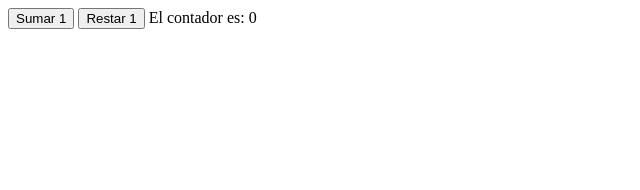
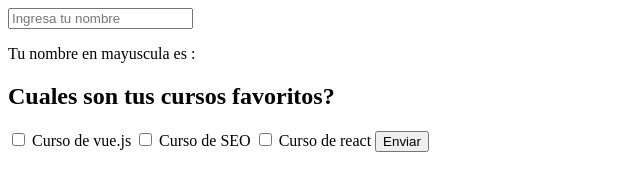
Before and after one commit to goandreus/HolaMundo, a plain HTML site: page index.html in a window 1280 px wide. Shown: the whole page, without its empty margins (0-640 px from the left). Drawn offline with nearby package versions, Linux system fonts and the light colour scheme.

Commit message:
Add files via upload

```diff
--- a/index.html
+++ b/index.html
@@ -10,9 +10,20 @@
 <body>
 
     <div id="app">
-        <button @click="sumar++">Sumar 1</button>
-        <button v-on:click="restar--">Restar 1</button>
-        El contador es: {{contador}}
+        <input type="text" name="nombre" placeholder="Ingresa tu nombre" v-model="nombre">
+        <p>Tu nombre en mayuscula es : {{nombre | uppercase}} </p>
+
+        <form @submit.prevent="submit" action="" method="get">
+            <h2>Cuales son tus cursos favoritos?</h2>
+            <input v-model="cursos" type="checkbox" id="vue" value="vue">
+            <label for="vue">Curso de vue.js</label>
+            <input v-model="cursos" type="checkbox" id="seo" value="seo">
+            <label for="seo">Curso de SEO </label>
+            <input v-model="cursos" type="checkbox" id="react" value="react">
+            <label for="react">Curso de react</label>
+            <button type="submit">Enviar</button>
+
+        </form>
     </div>
     <script src="https://cdn.jsdelivr.net/npm/vue/dist/vue.js"></script>
     <script type="text/javascript">
@@ -20,8 +31,23 @@
         el: '#app',
         data:{
 
-            contador: 0
-        }//,
+            nombre:'',
+            cursos: []
+        },
+        filters:{
+            uppercase:function(str){
+                return str.toUppercase
+            }
+        },
+        methods:{
+            submit: function(){
+                console.log('Se ejecuta el submit')
+                console.log(this.cursos)
+            }
+        }
+
+
+        //,
         //methods:{ //metodos add push
             //sumar: function(){
               //  this.contador++ // this.contador = this.contador +1
```
